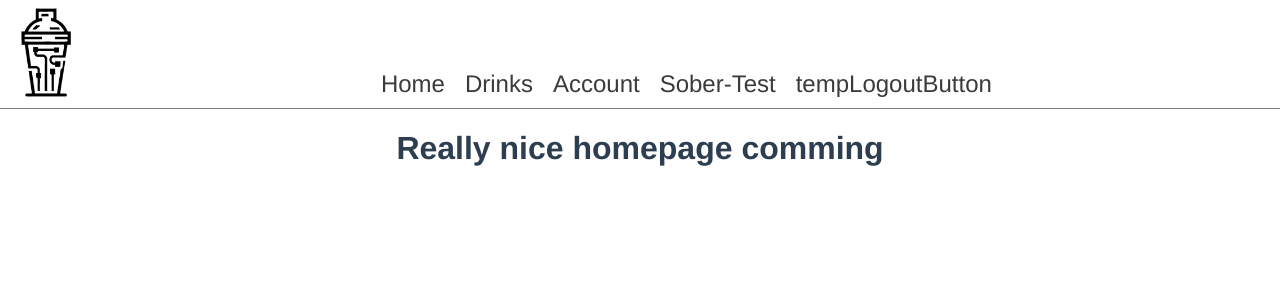
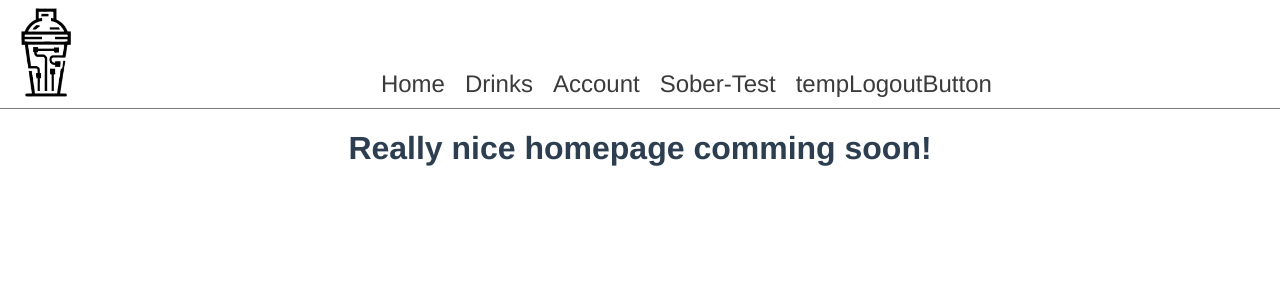
Before and after one commit to Janssnic/Shake-o-tron, a Vue app in the folder ShakeOTron/shakeotron-app/: page / in a window 1280 px wide. Shown: the top 300 px of the page. Built offline with nearby package versions, Linux system fonts and the light colour scheme.

Commit message:
login with empty localstorage fixes

```diff
--- a/ShakeOTron/shakeotron-app/src/App.vue
+++ b/ShakeOTron/shakeotron-app/src/App.vue
@@ -5,8 +5,7 @@
     <div v-if="isLoggedIn">
       <NavigationComponent @navClicked="navTo" @logIn ="logIn"/>
       <div v-if='navState == "home"'>
-      <!-- Put Home component here -->
-       <h1>Really nice homepage comming</h1>
+      <HomePage/>
       </div>
       <div v-if='navState == "drinks"'>
         <DrinksApi @likedDrink="addLikedDrink" @testedDrink="addTestedDrink"></DrinksApi>
@@ -28,7 +27,7 @@ import LoginComponent from './components/LoginComponent.vue';
 import NavigationComponent from './components/NavigationComponent.vue';
 import LikedDrinks from './components/LikedDrinks.vue';
 import SobrietyCheck from './components/SobrietyCheck.vue';
-
+import HomePage from './components/HomePage.vue';
 
 
 export default {
@@ -39,6 +38,7 @@ export default {
     DrinksApi,
     LikedDrinks,
     SobrietyCheck,
+    HomePage,
 
   },
   data() {
--- a/ShakeOTron/shakeotron-app/src/components/HomePage.vue
+++ b/ShakeOTron/shakeotron-app/src/components/HomePage.vue
@@ -1,3 +1,3 @@
 <template>
-    <h1>{{ name }}</h1>
+    <h1> Really nice homepage comming soon! </h1>
 </template>
--- a/ShakeOTron/shakeotron-app/src/components/LoginComponent.vue
+++ b/ShakeOTron/shakeotron-app/src/components/LoginComponent.vue
@@ -42,11 +42,17 @@ import SignUpComponent from './SignUpComponent.vue';
             this.IsLoggedIn = true
             this.$emit('logIn', this.IsLoggedIn, this.username)
           }
-          if (this.username == JSON.parse(localStorage.getItem('user'))[0] && this.password == JSON.parse(localStorage.getItem('user'))[2]) {
+          if (localStorage.getItem('user') !== null) {
+            if(this.username == JSON.parse(localStorage.getItem('user'))[0] && this.password == JSON.parse(localStorage.getItem('user'))[2]) {
             this.IsLoggedIn = true
             this.username = JSON.parse(localStorage.getItem('user'))[0]
             this.$emit('logIn', this.IsLoggedIn, this.username)
+            }
+            else {
+              this.displayError()
+            }
           }
+
           else {
             this.displayError()
           }
```
Also changed, not shown: ShakeOTron/shakeotron-app/src/components/AccountComponent.vue (added).
